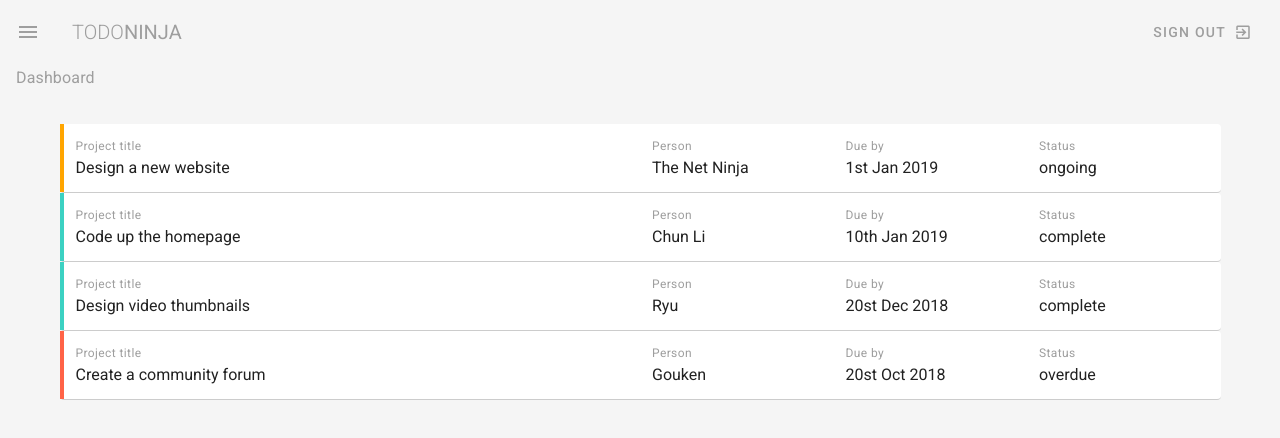
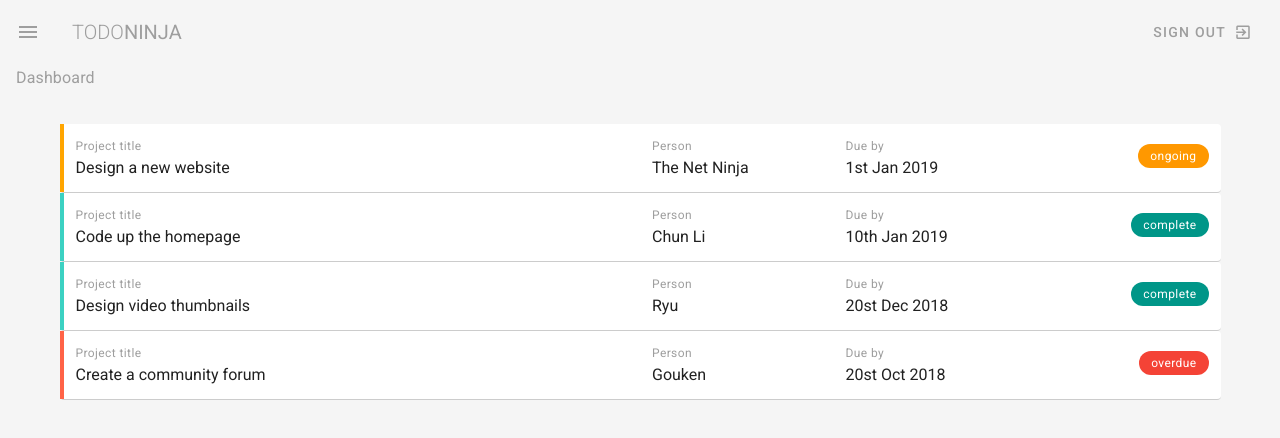
Before and after one commit to hijachu/todo-ninja, a Vue app: page / in a window 1280 px wide. Shown: the top 438 px of the page. Built offline with nearby package versions, Linux system fonts and the light colour scheme.

Commit message:
Tutorial #16 - Chips

```diff
--- a/src/views/Dashboard.vue
+++ b/src/views/Dashboard.vue
@@ -20,8 +20,11 @@
             <div>{{ project.due }}</div>
           </v-col>
           <v-col cols="2" sm="4" md="2">
-            <div class="caption grey--text">Status</div>
-            <div>{{ project.status }}</div>
+            <!-- <div class="caption grey--text">Status</div> -->
+            <!-- <div>{{ project.status }}</div> -->
+            <div class="float-right">
+              <v-chip small :color="colors[`${project.status}`]" :class="`${project.status} white--text caption my-2`" >{{ project.status }}</v-chip>
+            </div>
           </v-col>
         </v-row>
       </v-card>
@@ -43,7 +46,13 @@ export default {
         { title: 'Code up the homepage', person: 'Chun Li', due: '10th Jan 2019', status: 'complete', content: 'Tempor quis proident magna enim aliquip mollit ea tempor ea velit officia dolor quis. Velit et ea sit est est nulla. Elit pariatur voluptate quis nostrud excepteur irure esse pariatur enim magna sint.' },
         { title: 'Design video thumbnails', person: 'Ryu', due: '20st Dec 2018', status: 'complete', content: 'Mollit sint amet magna esse. Sint qui occaecat velit proident magna adipisicing sunt do. Irure est mollit culpa culpa. Amet qui magna exercitation est in.' },
         { title: 'Create a community forum', person: 'Gouken', due: '20st Oct 2018', status: 'overdue', content: 'Reprehenderit magna deserunt cupidatat voluptate id. Veniam cillum esse labore enim ut labore consectetur. Lorem cillum aliquip anim eu eu do. Deserunt fugiat laborum aliqua do magna ut et. Reprehenderit irure eiusmod nisi nisi amet officia. Eiusmod laborum adipisicing commodo et pariatur velit eiusmod eu mollit velit nulla. Ullamco est ut dolor minim reprehenderit nulla consequat irure irure enim mollit aliquip Lorem.' },
-      ]
+      ],
+      colors: {
+        'complete': 'teal',
+        'ongoing': 'orange',
+        // 'overdue': 'tomato',
+        'overdue': 'red',
+      }
     }
   },
 
@@ -66,4 +75,18 @@ export default {
 .row {
   border-bottom: 1px solid #ccc;
 }
+
+.v-chip.complete {
+  background: #3cd1c2;
+}
+
+.v-chip.ongoing {
+  background: orange;
+}
+
+.v-chip.overdue {
+  background: tomato;
+}
+
+
 </style>
```
